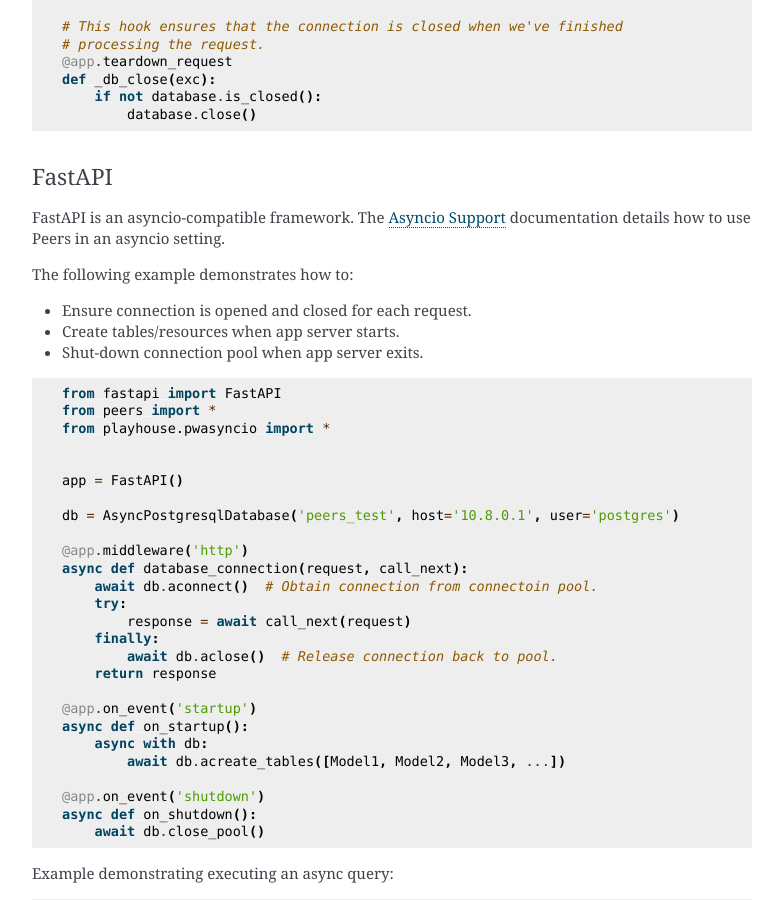
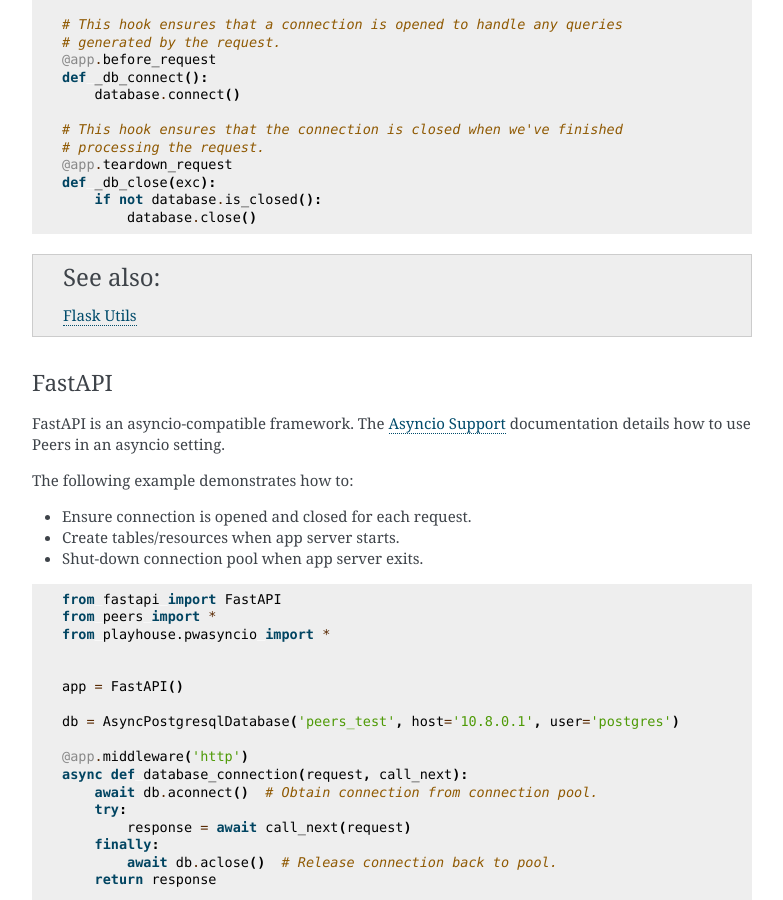
Before and after one commit to Star-DreamDev/myPeers, a Sphinx documentation site: the page built from docs/peers/database.rst, in a window 1280 px wide and 900 px high, scrolled down 25136 px. Shown: the whole window, without its empty margins (358-1141 px from the left). Built offline with Sphinx 7.4.7, drawn with Linux system fonts in a browser that asks for light colours; the version number could not be read and is left out; some of the changed text lies outside the part shown.

Commit message:
Fix typos, add links and refs in db docs.

```diff
--- a/docs/index.rst
+++ b/docs/index.rst
@@ -16,6 +16,7 @@
 * supports sqlite, mysql, mariadb, postgresql.
 * asyncio support
 * :ref:`tons of extensions <playhouse>`
+* use with :ref:`flask <flask>`, :ref:`fastapi <fastapi>` and :ref:`more <framework-integration>`
 
 .. image:: postgresql.png
     :target: peers/database.html#using-postgresql
--- a/docs/peers/database.rst
+++ b/docs/peers/database.rst
@@ -1477,6 +1479,8 @@
    Applications that receive lots of traffic may benefit from using a
    :ref:`connection pool <pool>` to mitigate the cost of setting up and
    tearing down connections on every request.
+
+.. _flask:
 
 Flask
 ^^^^^
@@ -1507,6 +1511,10 @@
        if not database.is_closed():
            database.close()
 
+.. seealso:: :ref:`flask_utils`
+
+.. _fastapi:
+
 FastAPI
 ^^^^^^^
 
@@ -1532,7 +1540,7 @@
 
    @app.middleware('http')
    async def database_connection(request, call_next):
-       await db.aconnect()  # Obtain connection from connectoin pool.
+       await db.aconnect()  # Obtain connection from connection pool.
        try:
            response = await call_next(request)
        finally:
@@ -1641,7 +1649,7 @@
 
    @app.on_request
    async def open_connection(request):
-       await db.aconnect()  # Obtain connection from connectoin pool.
+       await db.aconnect()  # Obtain connection from connection pool.
 
    @app.on_response
    async def close_connection(request, response):
```
Also changed, not shown: other parts of docs/peers/database.rst (+2 -0 lines).
